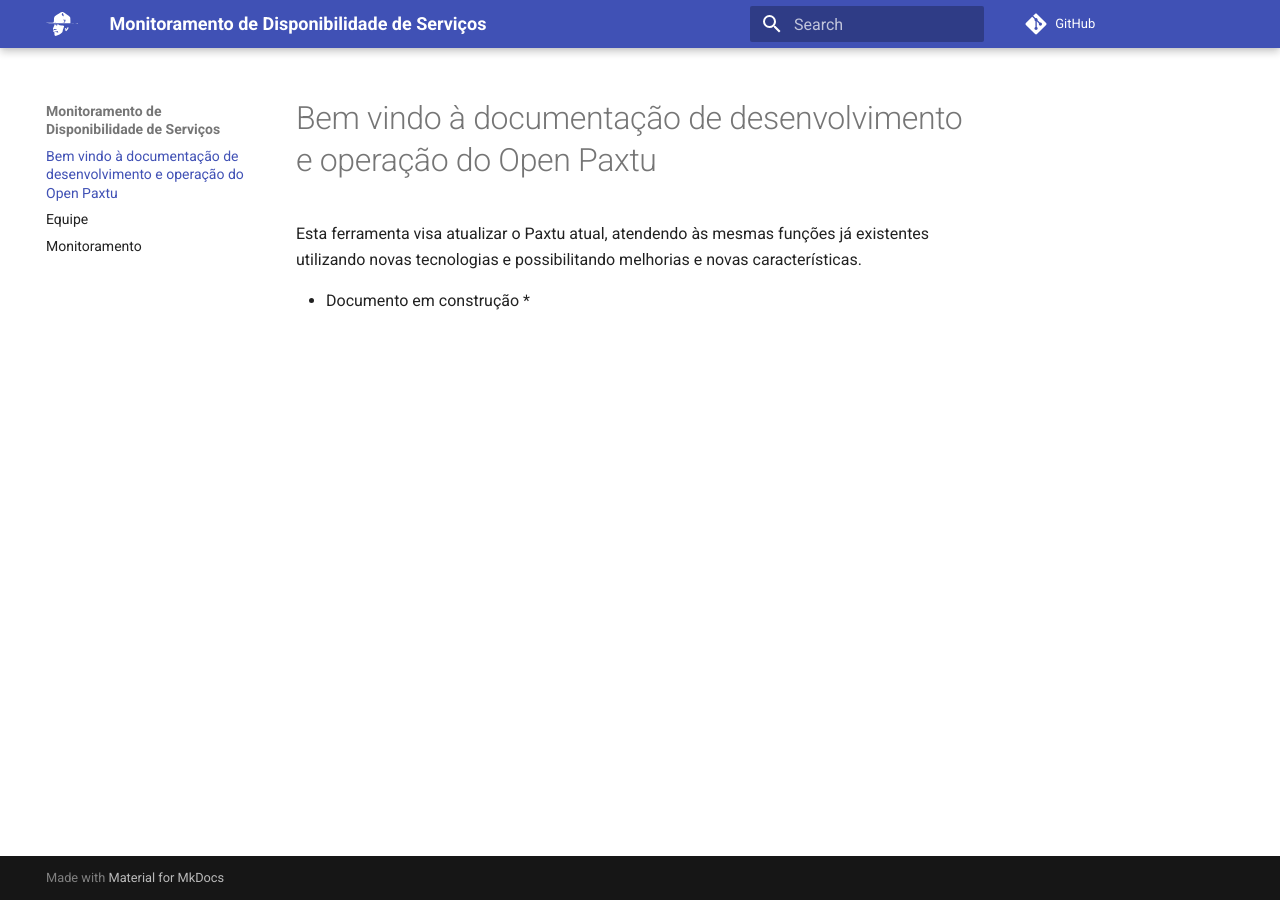
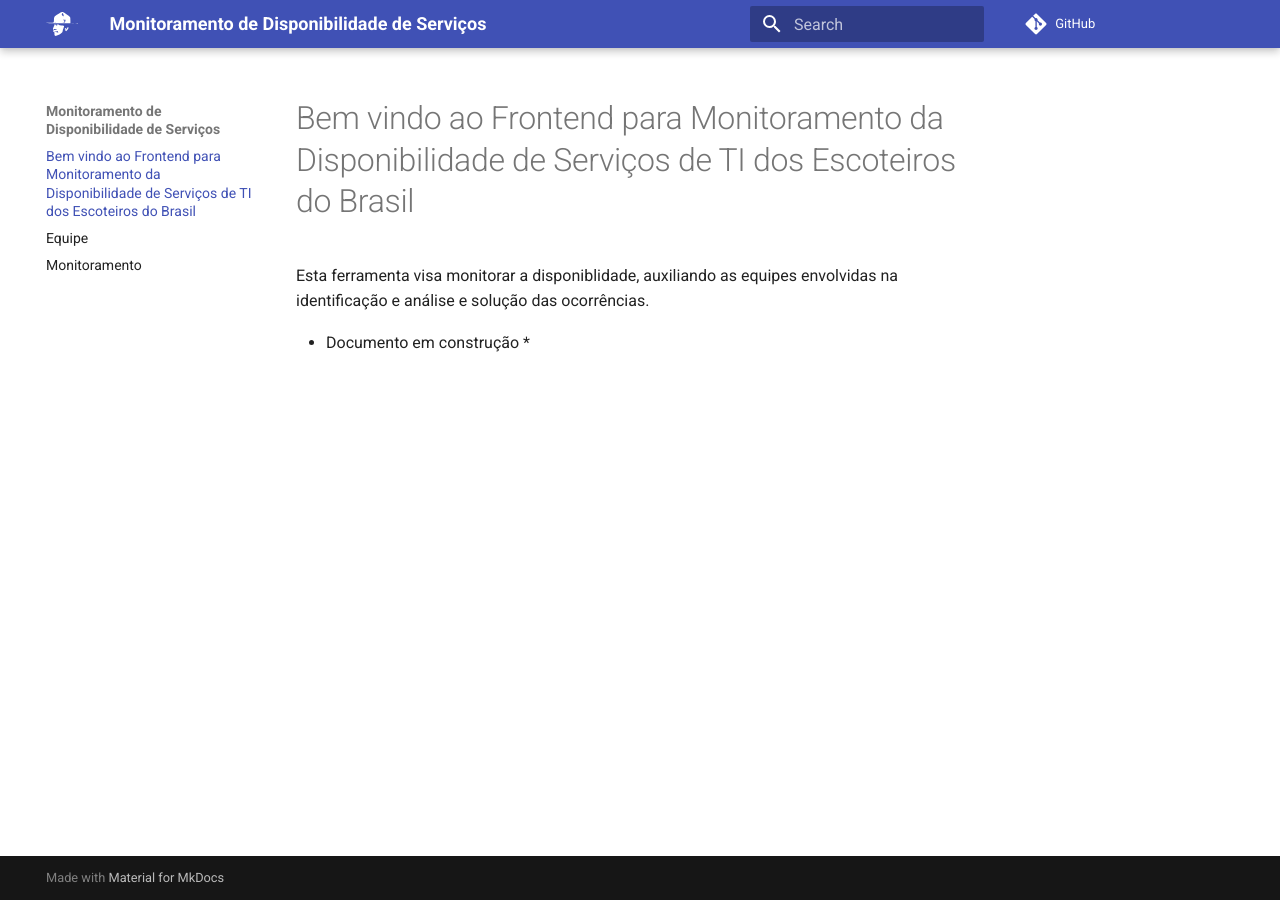
Before and after one commit to Escoteiros/docs, an MkDocs documentation site: the page built from docs/index.md, in a window 1280 px wide. Built offline with MkDocs 1.6.1 and Material for MkDocs 9.7.7, drawn with Linux system fonts in a browser that asks for light colours; comment, search, counter and statistics services are not loaded.

Commit message:
Update index.md

```diff
--- a/docs/index.md
+++ b/docs/index.md
@@ -1,5 +1,5 @@
-# Bem vindo à documentação de desenvolvimento e operação do Open Paxtu
+# Bem vindo ao Frontend para Monitoramento da Disponibilidade de Serviços de TI dos Escoteiros do Brasil
 
-Esta ferramenta visa atualizar o Paxtu atual, atendendo às mesmas funções já existentes utilizando novas tecnologias e possibilitando melhorias e novas características.
+Esta ferramenta visa monitorar a disponiblidade, auxiliando as equipes envolvidas na identificação e análise e solução das ocorrências.
 
 * Documento em construção *
```
